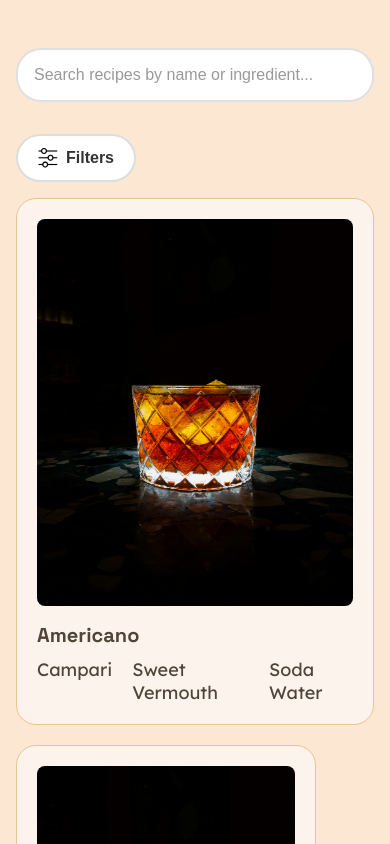
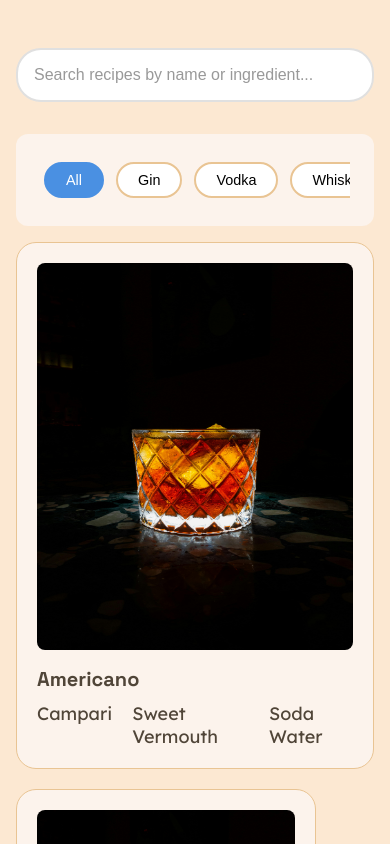
Before and after one commit to amsyb/drnks, a React (Vite) app: page / in a window 390 px wide. Shown: the top 844 px of the page. Built offline with nearby package versions, Linux system fonts and the light colour scheme.

Commit message:
update filter functionality, filter content is now displayed by default, made filter responsive, update button sizing

```diff
--- a/src/components/FilterBar/FilterBar.jsx
+++ b/src/components/FilterBar/FilterBar.jsx
@@ -1,10 +1,6 @@
-import { useState } from "react";
-import FilterIcon from "../../assets/icons/filter.svg";
 import "./FilterBar.scss";
 
 function FilterBar({ filters, setFilters }) {
-  const [isOpen, setIsOpen] = useState(false);
-
   const baseSpirits = [
     "All",
     "Gin",
@@ -34,20 +30,8 @@ function FilterBar({ filters, setFilters }) {
 
   return (
     <div className="filter-bar">
-      <button
-        className={`filter-bar__toggle ${hasActiveFilters ? "active" : ""}`}
-        onClick={() => setIsOpen(!isOpen)}
-        aria-label="Toggle filters"
-      >
-        <img src={FilterIcon} alt="" className="filter-bar__icon" />
-        <span className="filter-bar__text">Filters</span>
-        {hasActiveFilters && <span className="filter-bar__badge"></span>}
-      </button>
-
-      {isOpen && (
       <div className="filter-bar__content">
-          <div className="filter-bar__section">
-            <label className="filter-bar__label">Base Spirit:</label>
+        <div className="filter-bar__scroll-container">
           <div className="filter-bar__buttons">
             {baseSpirits.map((spirit) => (
               <button
@@ -60,13 +44,7 @@ function FilterBar({ filters, setFilters }) {
                 {spirit}
               </button>
             ))}
-            </div>
-          </div>
-
-          <div className="filter-bar__section">
-            <label className="filter-bar__label">Method:</label>
-            <div className="filter-bar__buttons">
-              {methods.map((method) => (
+            {methods.slice(1).map((method) => (
               <button
                 key={method}
                 className={`filter-bar__button ${
@@ -86,7 +64,6 @@ function FilterBar({ filters, setFilters }) {
           </button>
         )}
       </div>
-      )}
     </div>
   );
 }
--- a/src/components/FilterBar/FilterBar.scss
+++ b/src/components/FilterBar/FilterBar.scss
@@ -1,92 +1,65 @@
+@use "../../styles/partials/global" as *;
+@use "../../styles/partials/variables" as *;
+
 .filter-bar {
   max-width: 1200px;
   margin: 1rem auto;
 
-  &__toggle {
-    display: inline-flex;
+  &__content {
+    display: flex;
+    flex-direction: column;
     align-items: center;
-    gap: 0.5rem;
-    padding: 0.75rem 1.25rem;
-    background-color: white;
-    color: #333;
-    border: 2px solid #ddd;
-    border-radius: 25px;
-    cursor: pointer;
-    font-size: 1rem;
-    font-weight: 600;
-    transition: all 0.2s;
-    position: relative;
+    gap: 1rem;
+    padding: 1.5rem;
+    background-color: $light-yellow;
+    border-radius: 12px;
+  }
 
-    &:hover {
-      border-color: #4a90e2;
-      background-color: #f0f7ff;
-      color: #4a90e2;
+  &__scroll-container {
+    width: 100%;
+    overflow-x: auto;
+    overflow-y: hidden;
+
+    // Hide scrollbar for cleaner look
+    scrollbar-width: thin;
+    scrollbar-color: rgba(0, 0, 0, 0.2) transparent;
+
+    &::-webkit-scrollbar {
+      height: 6px;
     }
 
-    &.active {
-      border-color: #4a90e2;
-      background-color: #4a90e2;
-      color: white;
+    &::-webkit-scrollbar-track {
+      background: transparent;
     }
-  }
 
-  &__icon {
-    width: 20px;
-    height: 20px;
-  }
-
-  &__text {
-    font-weight: 600;
-  }
-
-  &__badge {
-    position: absolute;
-    top: -4px;
-    right: -4px;
-    width: 12px;
-    height: 12px;
-    background-color: #ff6b6b;
-    border-radius: 50%;
-    border: 2px solid white;
-  }
-
-  &__content {
-    padding: 1.5rem;
-    background-color: #f8f8f8;
-    border-radius: 12px;
-    margin-top: 1rem;
-    animation: slideDown 0.3s ease-out;
-  }
-
-  &__section {
-    margin-bottom: 1.5rem;
-
-    &:last-of-type {
-      margin-bottom: 0;
+    &::-webkit-scrollbar-thumb {
+      background-color: rgba(0, 0, 0, 0.2);
+      border-radius: 3px;
     }
-  }
-
-  &__label {
-    display: block;
-    font-weight: 600;
-    margin-bottom: 0.75rem;
-    color: #333;
   }
 
   &__buttons {
     display: flex;
-    flex-wrap: wrap;
-    gap: 0.5rem;
+    gap: 0.75rem;
+    padding: 0.25rem;
+    min-width: min-content;
+    justify-content: center;
+
+    @media (max-width: 768px) {
+      justify-content: flex-start;
+    }
   }
 
   &__button {
-    padding: 0.5rem 1rem;
-    border: 2px solid #ddd;
+    padding: 0.5rem 1.25rem;
+    border: 2px solid $dark-orange;
     background-color: white;
     border-radius: 20px;
     cursor: pointer;
     font-size: 0.9rem;
     transition: all 0.2s;
+    white-space: nowrap;
+    flex-shrink: 0;
 
     &:hover {
       border-color: #4a90e2;
@@ -101,7 +74,6 @@
   }
 
   &__clear {
-    margin-top: 1rem;
     padding: 0.75rem 1.5rem;
     background-color: #ff6b6b;
     color: white;
@@ -110,20 +82,10 @@
     cursor: pointer;
     font-weight: 600;
     transition: background-color 0.2s;
+    flex-shrink: 0;
 
     &:hover {
       background-color: #ff5252;
     }
   }
 }
-
-@keyframes slideDown {
-  from {
-    opacity: 0;
-    transform: translateY(-10px);
-  }
-  to {
-    opacity: 1;
-    transform: translateY(0);
-  }
-}
```
Lines whose indentation alone changed are shown as unchanged.
